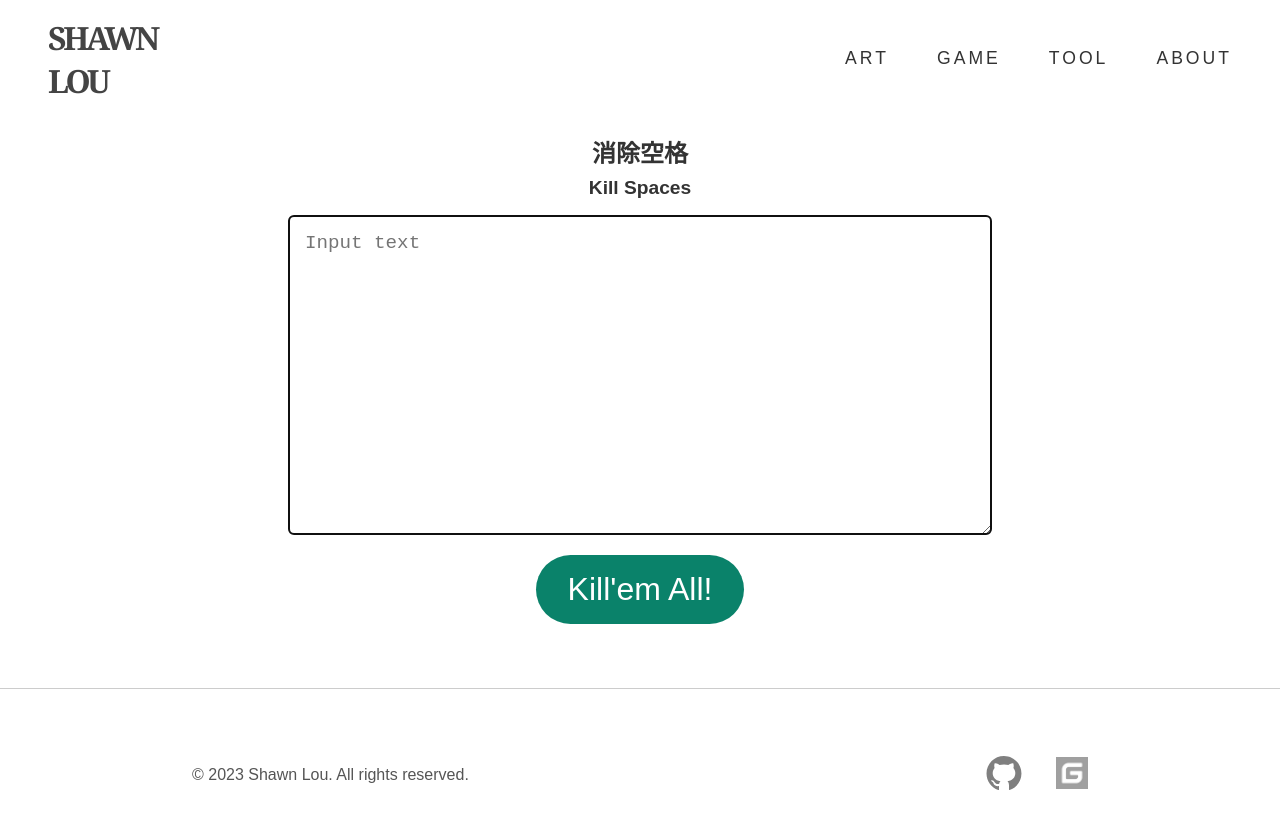
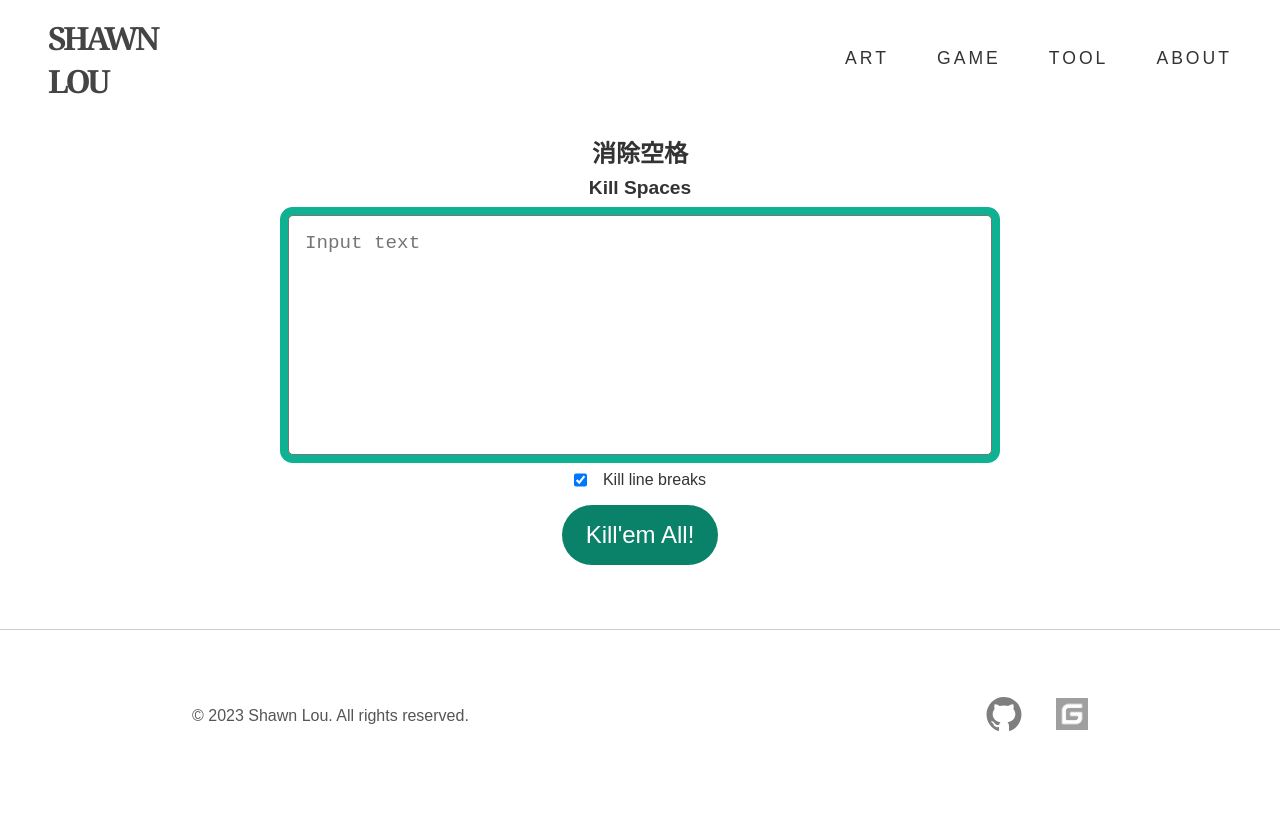
Before and after one commit to HotranLandoler/HotranLandoler.github.io.old, a Vue app: page /#/tool/killspaces in a window 1280 px wide. Shown: the top 828 px of the page. After the commit the page ends 802 px from the top, so only its background shows below. Built offline with nearby package versions, Linux system fonts and the light colour scheme; a web font is replaced by a local one.

Commit message:
Fix spaces killer, add line breaks killer

```diff
--- a/src/components/tools/KillSpaces.vue
+++ b/src/components/tools/KillSpaces.vue
@@ -6,8 +6,19 @@
       class="text-input"
       v-model="input"
       placeholder="Input text"
+      resia
       autofocus
-    ></textarea>
+    >
+    </textarea>
+    <div class="kill-br">
+      <input
+        type="checkbox"
+        id="kill-line-breaks"
+        name="kill-line-breaks"
+        v-model="killLineBreaks"
+      />
+      <label for="kill-line-breaks">Kill line breaks</label>
+    </div>
     <button
       type="button"
       class="button button-kill-spaces center"
@@ -22,12 +33,17 @@
 import { ref } from "vue";
 
 const input = ref("");
+const killLineBreaks = ref(true);
 function deleteAllSpaces() {
   if (input.value === "") {
     alert("Nothing to kill.");
     return;
   }
+
   input.value = input.value.replace(/\ /g, "");
+  if (killLineBreaks.value) {
+    input.value = input.value.replace(/(\r\n|\n|\r)/gm, "");
+  }
 
   // Copy to clipboard
   navigator.clipboard.writeText(input.value);
@@ -39,18 +55,26 @@ function deleteAllSpaces() {
   max-width: 48rem;
 }
 .text-input {
+  display: block;
   width: 100%;
-  height: 40vh;
+  height: 30vh;
+  resize: none;
 
   font-size: 1.2rem;
   margin-bottom: 1rem;
   border-radius: 5px;
   padding: 1rem;
+
+  transition: box-shadow 0.2s;
+  &:focus {
+    outline: none;
+    box-shadow: 0 0 0 0.5rem $color-primary-light;
+  }
 }
 .button-kill-spaces {
   display: block;
-  font-size: 2rem;
-  padding: 1rem 2rem;
+  font-size: 1.5rem;
+  padding: 1rem 1.5rem;
   border-radius: 99px;
 
   background-color: $color-primary;
@@ -63,4 +87,11 @@ function deleteAllSpaces() {
     box-shadow: 0 0.5rem 1rem rgba(0, 0, 0, 0.15);
   }
 }
+.kill-br {
+  margin-bottom: 1rem;
+
+  display: flex;
+  justify-content: center;
+  gap: 1rem;
+}
 </style>
```
